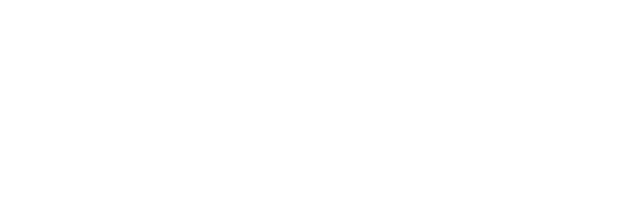
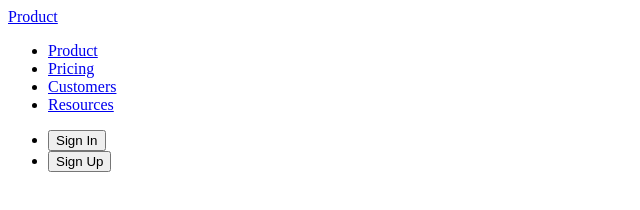
Before and after one commit to Faleksus/bc-38-practice, a plain HTML site: page index.html in a window 1280 px wide. Shown: the whole page, without its empty margins (0-640 px from the left). Drawn offline with Linux system fonts and the light colour scheme.

Commit message:
create header

```diff
--- a/index.html
+++ b/index.html
@@ -1,12 +1,34 @@
 <!DOCTYPE html>
 <html lang="en">
-<head>
-    <meta charset="UTF-8">
-    <meta http-equiv="X-UA-Compatible" content="IE=edge">
-    <meta name="viewport" content="width=device-width, initial-scale=1.0">
+  <head>
+    <meta charset="UTF-8" />
+    <meta http-equiv="X-UA-Compatible" content="IE=edge" />
+    <meta name="viewport" content="width=device-width, initial-scale=1.0" />
     <title>Document</title>
-</head>
-<body>
+  </head>
 
-</body>
+  <body>
+    <header>
+      <a href="index.html" class="logo">Product</a>
+      <nav class="nav">
+         <ul class="nav-list">
+          <li><a href="#" class="nav-link  link">Product</a></li>
+          <li><a href="#" class="nav-link  link">Pricing</a></li>
+          <li><a href="#" class="nav-link  link">Customers</a></li>
+          <li><a href="#" class="nav-link  link">Resources</a></li>
+         </ul>
+      </nav>
+      <ul>
+        <li>
+          <button type="button" class="btn-header">Sign In</button>
+      </li>
+        <li>
+          <button type="button" class="btn-header">Sign Up</button>
+      </li>
+      </ul>
+
+    </header>
+
+  </body>
+
 </html>
```
Also changed, not shown: css/styles.css (added), images/logo.jpg (added), images/logo.svg (added).
